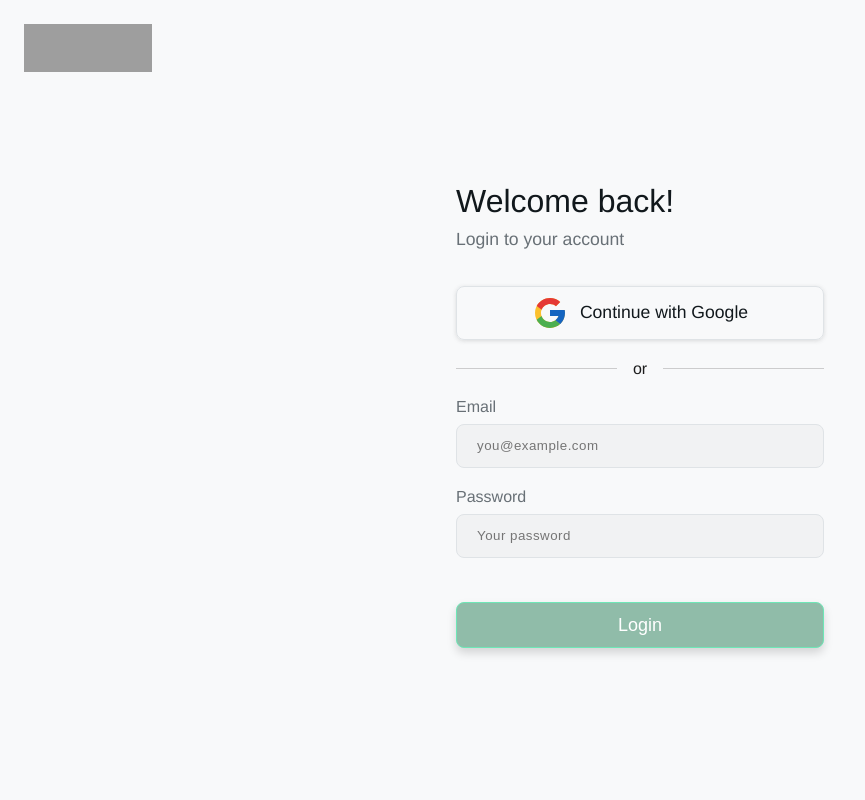
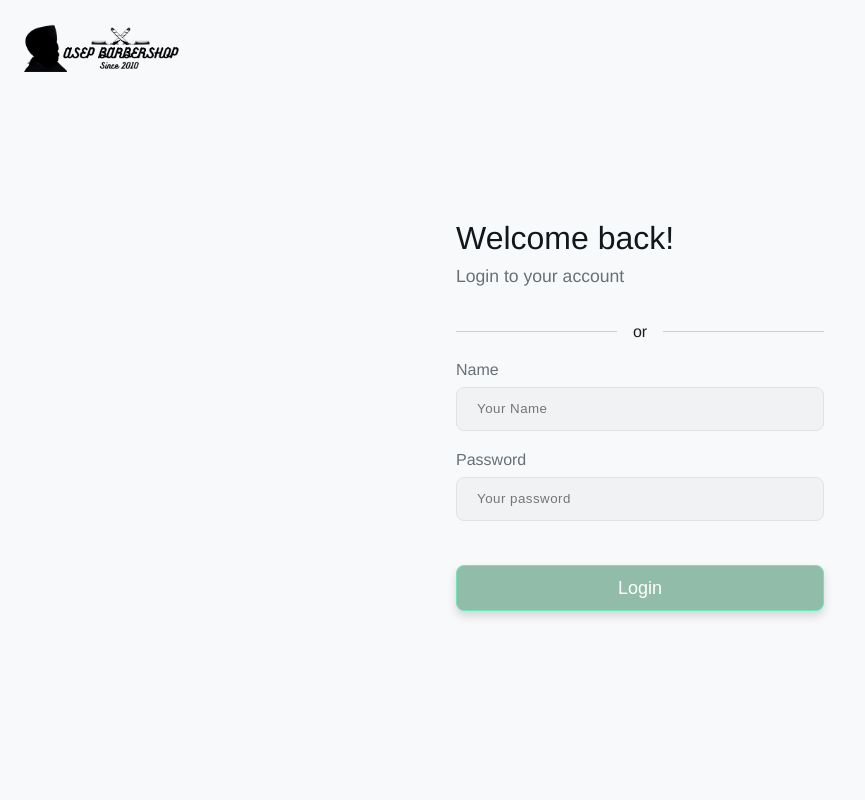
Before and after one commit to Agoyaa/Asep-Barbershop, a Laravel app: page /sesi in a window 1280 px wide. Shown: the whole page, without its empty margins (0-865 px from the left). Run offline with Laravel 10, Linux system fonts and the light colour scheme; some libraries are stand-ins or nearby versions; grey boxes are pictures that could not be loaded.

Commit message:
updateyal

```diff
--- a/app/Http/Controllers/SessionController.php
+++ b/app/Http/Controllers/SessionController.php
@@ -19,18 +19,18 @@ class SessionController extends Controller
 
     function login(Request $request)
     {
-        Session::flash('email', $request->email);
+        Session::flash('name', $request->name);
         Session::flash('success', 'Berhasil login!');
         $request->validate([
-            'email' => 'required',
+            'name' => 'required',
             'password' => 'required'
         ], [
-            'email.required' => 'Email is required',
+            'name.required' => 'Email is required',
             'password.required' => 'Password is required',
         ]);
 
         $infologin = [
-            'email' => $request->email,
+            'name' => $request->name,
             'password' => $request->password
         ];
         if (Auth::attempt($infologin)) {
--- a/public/css/login.css
+++ b/public/css/login.css
@@ -32,6 +32,7 @@ body {
     font-feature-settings: normal;
     font-variation-settings: normal;
     height: auto;
+    background-image: url(../img/breadcrumb-bg.jpg);
 }
 
 * {
@@ -41,43 +42,7 @@ body {
 }
 
 *::selection {
-    background-color: var(--primary-light);
-}
-
-.socials-row {
-    display: flex;
-}
-
-.socials-row img {
-    width: 1.5rem;
-    height: 1.5rem;
-}
-
-.socials-row>a {
-    padding: 0.5rem;
-    border-radius: 0.5rem;
-    width: 100%;
-    min-height: 2.75rem;
-    display: flex;
-    gap: 0.75rem;
-    color: var(--text);
-    justify-content: center;
-    align-items: center;
-    text-decoration: none;
-    font-size: 1.1rem;
-    color: var(--text);
-    padding: 0.5rem;
-    border: 1px solid var(--border);
-    transition: all .3s ease;
-    box-shadow: rgba(99, 99, 99, 0.2) 0px 1px 4px 0px;
-}
-
-.socials-row>a svg {
-    color: var(--text)
-}
-
-.socials-row>a:hover {
-    background-color: var(--btn-bg);
+    background-image: url(../img/breadcrumb-bg.jpg);
 }
 
 .form-welcome-row {
--- a/resources/views/sesi/index.blade.php
+++ b/resources/views/sesi/index.blade.php
@@ -14,7 +14,7 @@
     <div class="form-wrapper">
         <main class="form-side">
             <a href="/" title="Home">
-                <img src="img/logo.webp" alt="KWU X REO" class="logo" style="width: 128px" />
+                <img src="assets/img/logo_baru.png" alt="Barber" class="logo" style="width: 160px" />
             </a>
             <form class="my-form" action="/sesi/login" method="POST">
                 @csrf
@@ -44,36 +44,15 @@
                     <h1>Welcome back!</h1>
                     <h2>Login to your account</h2>
                 </div>
-                <div class="socials-row">
-                    <a href="#" title="Use Google">
-                        <svg xmlns="http://www.w3.org/2000/svg" x="0px" y="0px" width="36" height="36"
-                            viewBox="0 0 48 48">
-                            <path fill="#fbc02d"
-                                d="M43.611,20.083H42V20H24v8h11.303c-1.649,4.657-6.08,8-11.303,8c-6.627,0-12-5.373-12-12	s5.373-12,12-12c3.059,0,5.842,1.154,7.961,3.039l5.657-5.657C34.046,6.053,29.268,4,24,4C12.955,4,4,12.955,4,24s8.955,20,20,20	s20-8.955,20-20C44,22.659,43.862,21.35,43.611,20.083z">
-                            </path>
-                            <path fill="#e53935"
-                                d="M6.306,14.691l6.571,4.819C14.655,15.108,18.961,12,24,12c3.059,0,5.842,1.154,7.961,3.039	l5.657-5.657C34.046,6.053,29.268,4,24,4C16.318,4,9.656,8.337,6.306,14.691z">
-                            </path>
-                            <path fill="#4caf50"
-                                d="M24,44c5.166,0,9.86-1.977,13.409-5.192l-6.19-5.238C29.211,35.091,26.715,36,24,36	c-5.202,0-9.619-3.317-11.283-7.946l-6.522,5.025C9.505,39.556,16.227,44,24,44z">
-                            </path>
-                            <path fill="#1565c0"
-                                d="M43.611,20.083L43.595,20L42,20H24v8h11.303c-0.792,2.237-2.231,4.166-4.087,5.571	c0.001-0.001,0.002-0.001,0.003-0.002l6.19,5.238C36.971,39.205,44,34,44,24C44,22.659,43.862,21.35,43.611,20.083z">
-                            </path>
-                        </svg>
-                        Continue with Google
-                    </a>
-                </div>
                 <div class="divider">
                     <div class="divider-line"></div>
                     or
                     <div class="divider-line"></div>
                 </div>
                 <div class="text-field">
-                    <label for="email">Email</label>
-                    <input type="email" id="email" value="{{ Session::get('email') }}" name="email"
-                        autocomplete="off" placeholder="you@example.com" required />
-                    <div class="error-message">Email in incorrect format</div>
+                    <label for="name">Name</label>
+                    <input type="name" id="name" value="{{ Session::get('name') }}" name="name"
+                        autocomplete="off" placeholder="Your Name" required />
                 </div>
                 <div class="text-field">
                     <label for="password">Password</label>
```
Also changed, not shown: resources/views/admin.blade.php (+74 -2 lines).
